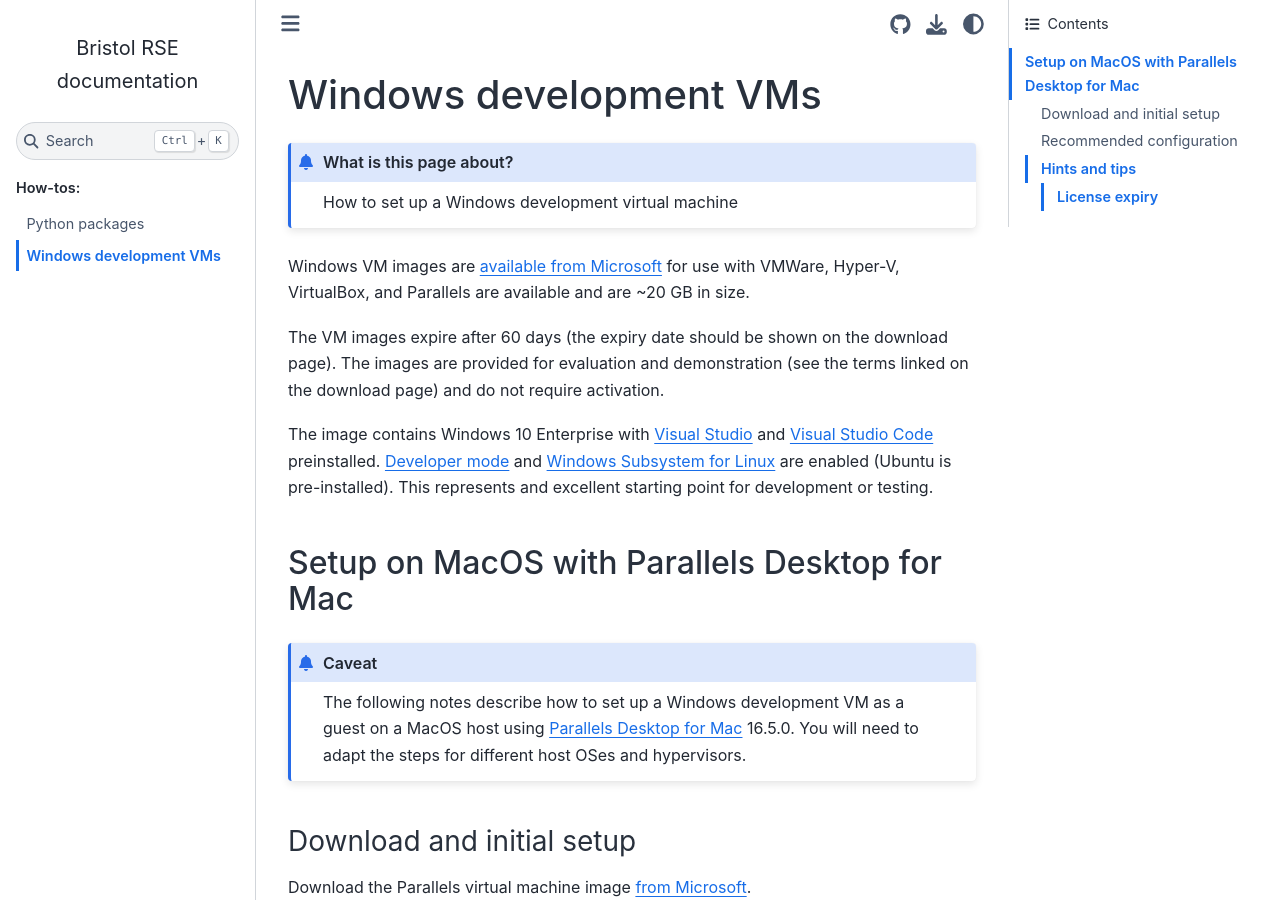
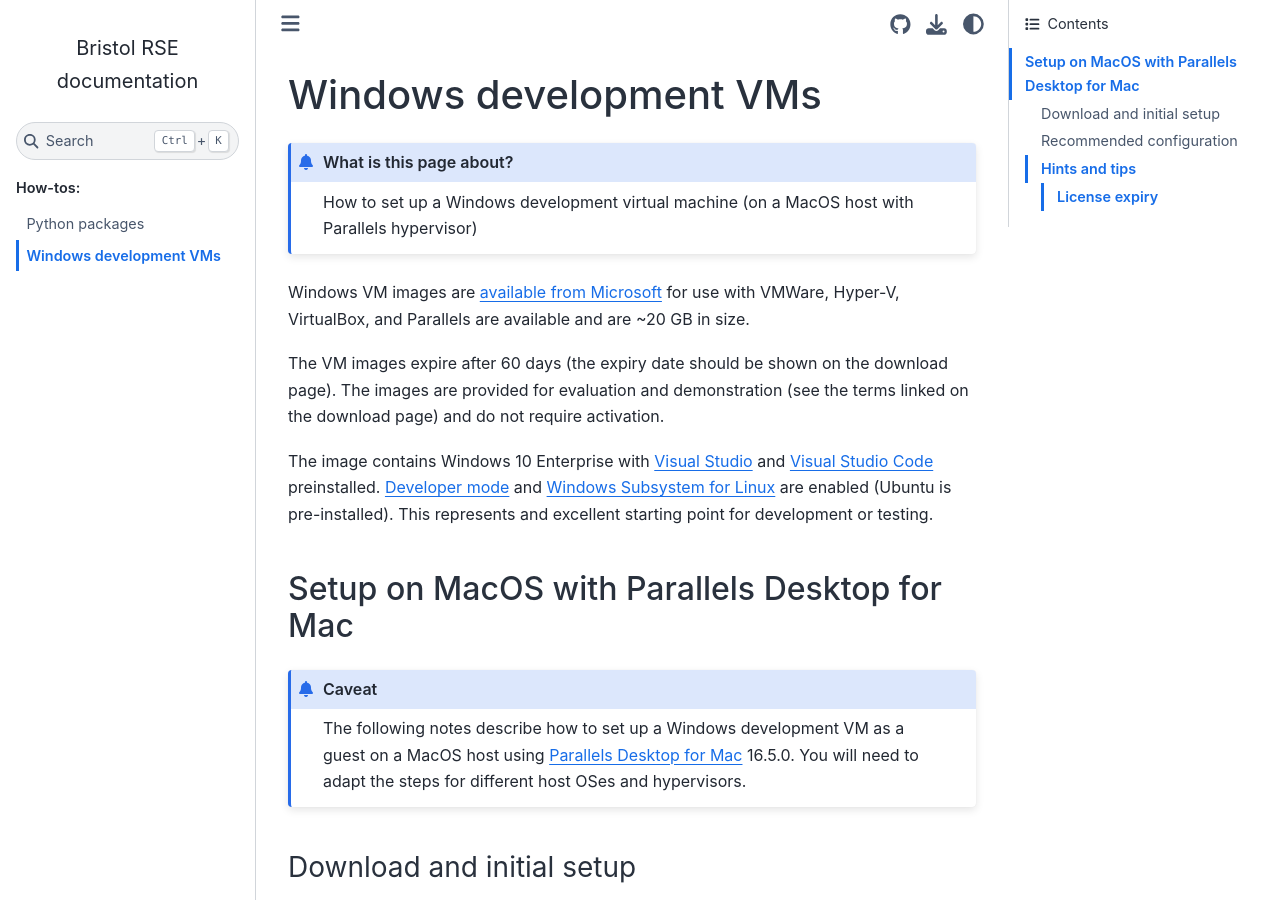
Before and after one commit to BristolRSE/bristolrse.github.io, a Sphinx documentation site: the page built from source/how-tos/windows_dev_vm.rst, in a window 1280 px wide and 900 px high. Built offline with Sphinx 7.4.7 and the Sphinx Book theme 1.1.4, drawn with Linux system fonts in a browser that asks for light colours.

Commit message:
PR tasks
Clarify that how-to applies to MacOS + Parallels

```diff
--- a/source/how-tos/windows_dev_vm.rst
+++ b/source/how-tos/windows_dev_vm.rst
@@ -6,7 +6,7 @@
 
 .. admonition:: What is this page about?
 
-   How to set up a Windows development virtual machine
+   How to set up a Windows development virtual machine (on a MacOS host with Parallels hypervisor)
 
 
 Windows VM images are `available from Microsoft <https://developer.microsoft.com/en-us/windows/downloads/virtual-machines/>`_ for use with VMWare, Hyper-V, VirtualBox, and Parallels are available and are ~20 GB in size.
```
